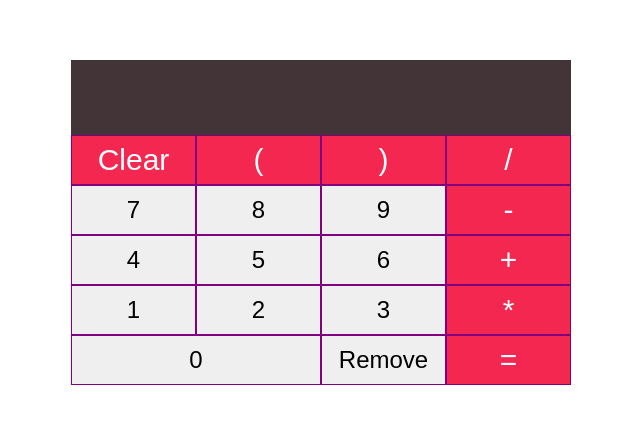
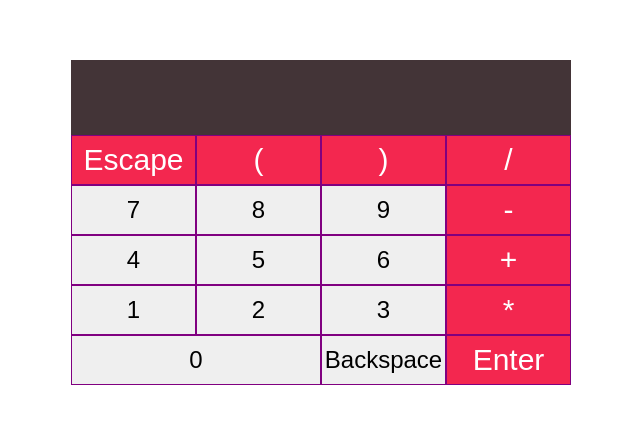
Before and after one commit to josan012/Calculator, a React (Create React App) app: page / in a window 1280 px wide. Shown: the part 178-602 px from the top of the page, without its empty margins (319-959 px from the left). Built offline with nearby package versions, Linux system fonts and the light colour scheme.

Commit message:
deleted duplicates

```diff
--- a/src/Atoms/Button/buttons.tsx
+++ b/src/Atoms/Button/buttons.tsx
@@ -1,6 +1,6 @@
 const buttons = [
     {
-        value: "Clear",
+        value: "Escape",
         className: "operator",
     },
     {
@@ -68,11 +68,11 @@ const buttons = [
         className: "number two-col",
     },
     {
-        value: "Remove",
+        value: "Backspace",
         className: "number",
     },
     {
-        value: "=",
+        value: "Enter",
         className: "operator",
     },
 
--- a/src/providers/NumberProvider.tsx
+++ b/src/providers/NumberProvider.tsx
@@ -59,15 +59,12 @@ const NumberProvider: React.FC<Props> = ({ children }) => {
                 setInput(prevInput => prevInput + value);
                 break;
             case "Enter":
-            case "=":
                 solve(input);
                 break;
             case "Escape":
-            case "Clear":
                 reset();
                 break;
             case "Backspace":
-            case "Remove":
                 setInput(input.substring(0, input.length - 1));
                 break;
             default:
```
